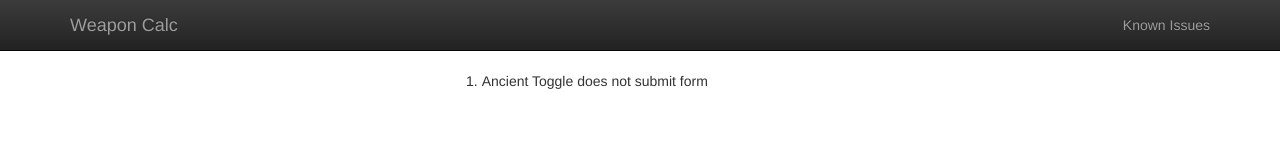
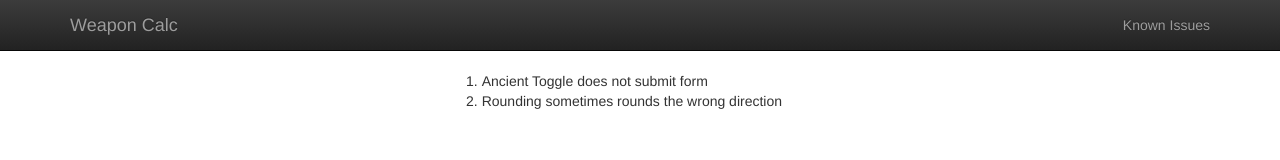
Before and after one commit to Spazz/d3wepcalc, a plain HTML site: page issues.html in a window 1280 px wide. Drawn offline with nearby package versions, Linux system fonts and the light colour scheme.

Commit message:
Updated Issues

```diff
--- a/issues.html
+++ b/issues.html
@@ -34,6 +34,7 @@
 	<div class="col-xs-12 col-md-4 col-md-offset-4">
 		<ol>
 			<li>Ancient Toggle does not submit form</li>
+			<li>Rounding sometimes rounds the wrong direction</li>
 		</ol>
 	</div>
 </body>
```
